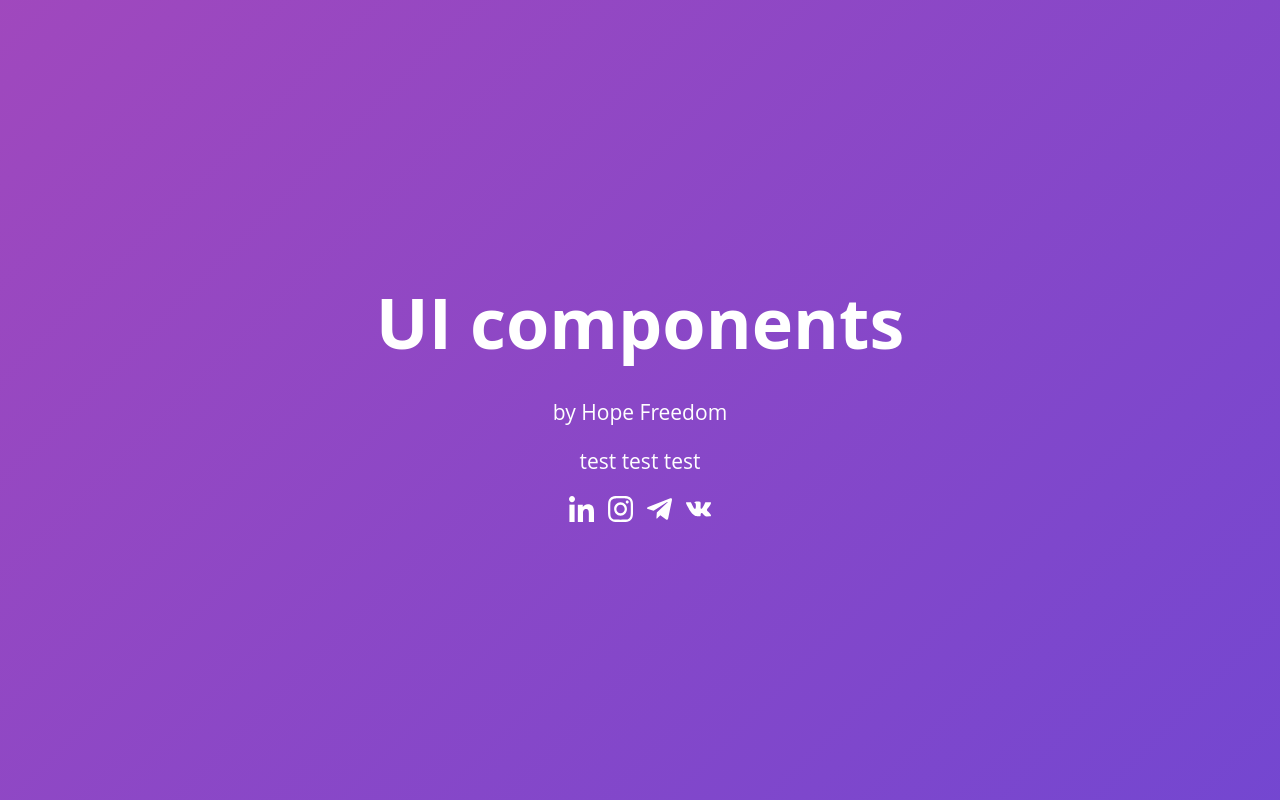
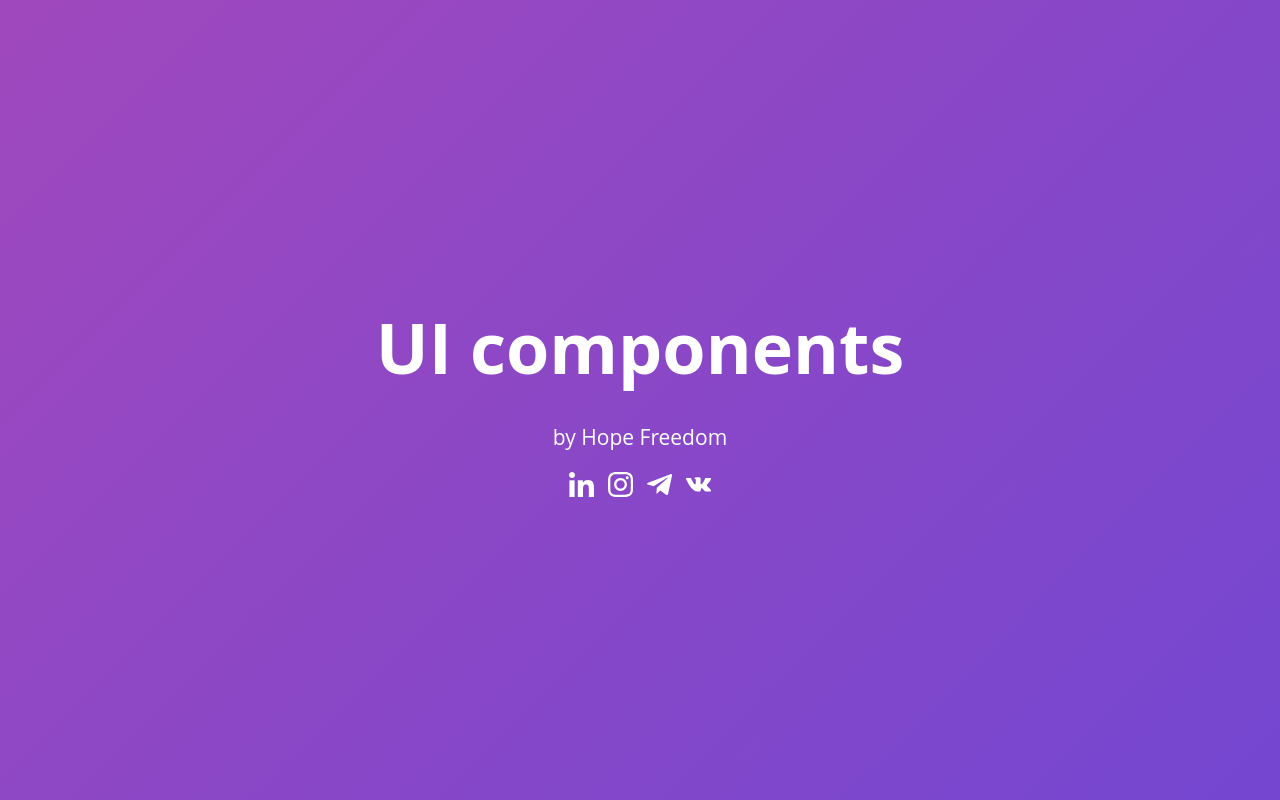
Before and after one commit to Svobodinang/My-UI-components, a Vue app: page / in a window 1280 px wide. Shown: the top 800 px of the page. Built offline with nearby package versions, Linux system fonts and the light colour scheme.

Commit message:
Update App.vue

```diff
--- a/src/App.vue
+++ b/src/App.vue
@@ -3,7 +3,6 @@
   <div class="main">
     <h1>UI components</h1>
     <p>by Hope Freedom</p>
-    <p>test test test</p>
     <div class="social">
       <a
         href="https://www.linkedin.com/in/%D0%BD%D0%B0%D0%B4%D0%B5%D0%B6%D0%B4%D0%B0-%D1%81%D0%B2%D0%BE%D0%B1%D0%BE%D0%B4%D0%B8%D0%BD%D0%B0-5a39211ba/"
```
